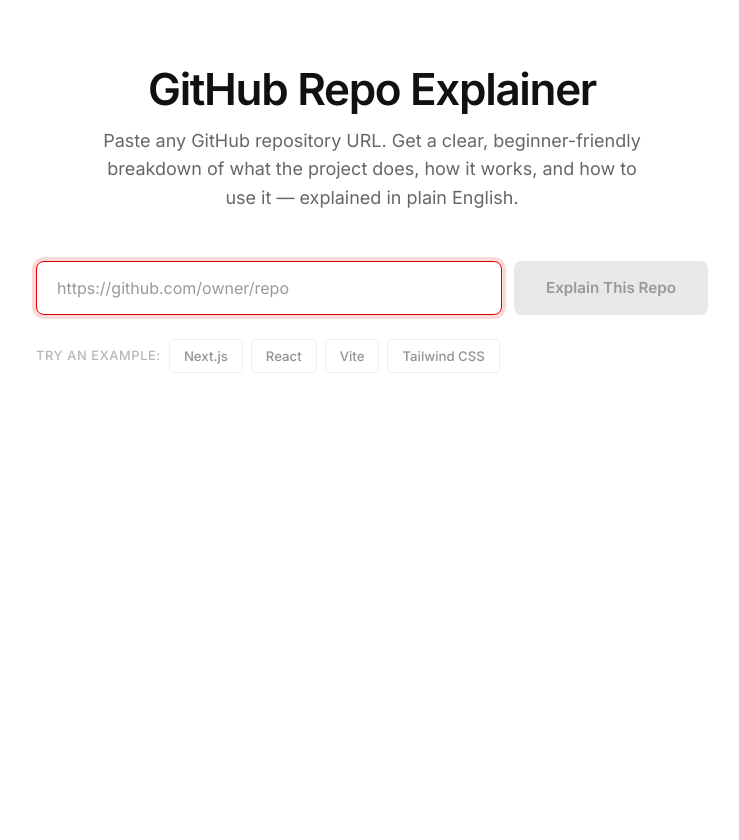
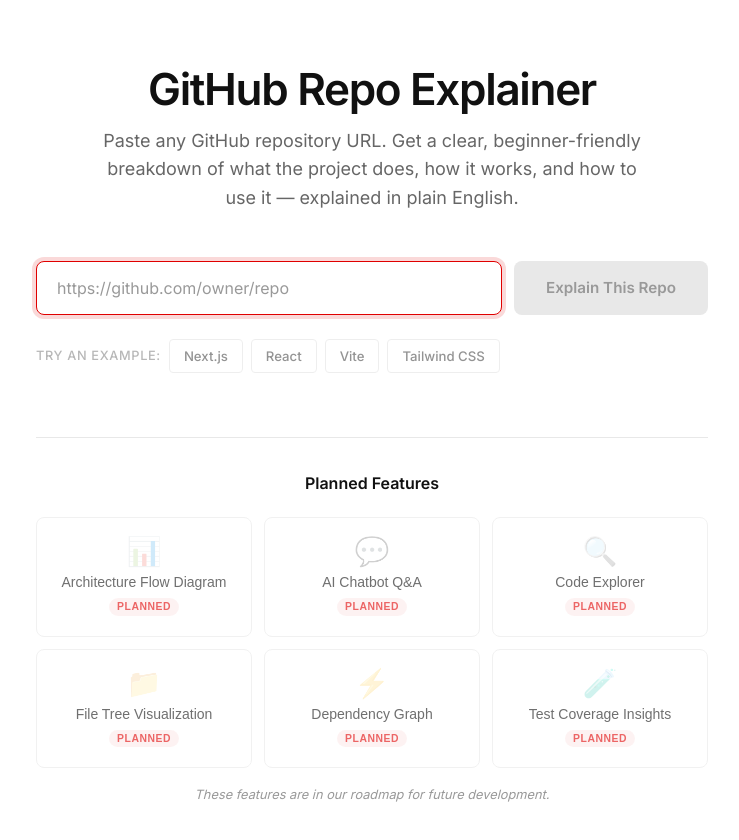
Before and after one commit to agrwl-utkarsh/mini2, a React (Vite) app: page / in a window 1280 px wide. Shown: the top 840 px of the page, without its empty margins (268-1007 px from the left). Before the commit the page ends 800 px from the top, so only its background shows below. Built offline with nearby package versions, Linux system fonts and the light colour scheme.

Commit message:
Add future features section with dummy buttons (Architecture Flow, AI Chatbot, Code Explorer, File Tree, Dependency Graph, Test Coverage)

```diff
--- a/src/App.css
+++ b/src/App.css
@@ -484,6 +484,79 @@ body {
   }
 }
 
+/* Future Features */
+.future-features {
+  margin-top: 4rem;
+  padding-top: 2rem;
+  border-top: 1px solid var(--color-border);
+  animation: fadeInUp 0.6s var(--transition-base) 0.4s backwards;
+}
+
+.future-title {
+  font-size: 1rem;
+  font-weight: 600;
+  color: var(--color-text);
+  margin-bottom: 1.25rem;
+  text-align: center;
+}
+
+.future-grid {
+  display: grid;
+  grid-template-columns: repeat(auto-fit, minmax(200px, 1fr));
+  gap: 0.75rem;
+  margin-bottom: 1rem;
+}
+
+.future-btn {
+  display: flex;
+  flex-direction: column;
+  align-items: center;
+  gap: 0.5rem;
+  padding: 1.25rem 1rem;
+  background: var(--color-bg);
+  border: 1.5px solid var(--color-border);
+  border-radius: var(--radius-md);
+  cursor: not-allowed;
+  opacity: 0.6;
+  transition: border-color var(--transition-fast), opacity var(--transition-fast), transform var(--transition-fast);
+}
+
+.future-btn:hover {
+  border-color: var(--color-accent);
+  opacity: 0.8;
+  transform: translateY(-2px);
+}
+
+.future-icon {
+  font-size: 1.75rem;
+  line-height: 1;
+}
+
+.future-label {
+  font-size: 0.875rem;
+  font-weight: 500;
+  color: var(--color-text);
+  text-align: center;
+}
+
+.future-badge {
+  font-size: 0.65rem;
+  font-weight: 600;
+  letter-spacing: 0.05em;
+  text-transform: uppercase;
+  color: var(--color-accent);
+  background: var(--color-accent-light);
+  padding: 0.2rem 0.5rem;
+  border-radius: 999px;
+}
+
+.future-note {
+  text-align: center;
+  font-size: 0.8rem;
+  color: var(--color-text-light);
+  font-style: italic;
+}
+
 @media (max-width: 400px) {
   .hero h1 {
     font-size: 1.75rem;
--- a/src/App.jsx
+++ b/src/App.jsx
@@ -107,6 +107,43 @@ function App() {
           <div className="explanation">{explanation}</div>
         </article>
       )}
+
+      <section className="future-features" aria-label="Planned features">
+        <h3 className="future-title">Planned Features</h3>
+        <div className="future-grid">
+          <button type="button" className="future-btn" disabled>
+            <span className="future-icon">📊</span>
+            <span className="future-label">Architecture Flow Diagram</span>
+            <span className="future-badge">Planned</span>
+          </button>
+          <button type="button" className="future-btn" disabled>
+            <span className="future-icon">💬</span>
+            <span className="future-label">AI Chatbot Q&A</span>
+            <span className="future-badge">Planned</span>
+          </button>
+          <button type="button" className="future-btn" disabled>
+            <span className="future-icon">🔍</span>
+            <span className="future-label">Code Explorer</span>
+            <span className="future-badge">Planned</span>
+          </button>
+          <button type="button" className="future-btn" disabled>
+            <span className="future-icon">📁</span>
+            <span className="future-label">File Tree Visualization</span>
+            <span className="future-badge">Planned</span>
+          </button>
+          <button type="button" className="future-btn" disabled>
+            <span className="future-icon">⚡</span>
+            <span className="future-label">Dependency Graph</span>
+            <span className="future-badge">Planned</span>
+          </button>
+          <button type="button" className="future-btn" disabled>
+            <span className="future-icon">🧪</span>
+            <span className="future-label">Test Coverage Insights</span>
+            <span className="future-badge">Planned</span>
+          </button>
+        </div>
+        <p className="future-note">These features are in our roadmap for future development.</p>
+      </section>
     </div>
   )
 }
```
